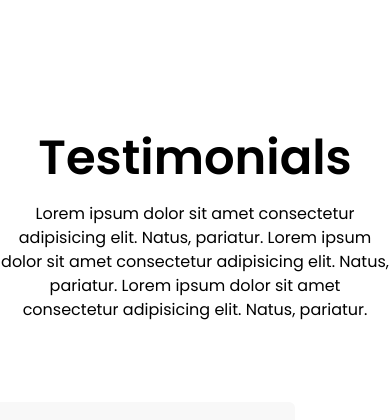
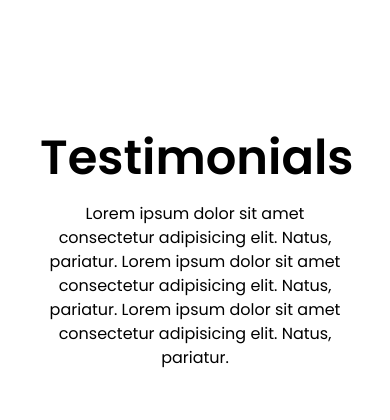
Before and after one commit to anisulislampranto/task-potential, a Next.js app: page / in a window 390 px wide. Shown: the part 6260-6680 px from the top of the page. Built offline with nearby package versions, Linux system fonts and the light colour scheme; grey boxes are pictures that could not be loaded.

Commit message:
testimonials heading padding x

```diff
--- a/src/components/testimonials/TestimonialsClient.jsx
+++ b/src/components/testimonials/TestimonialsClient.jsx
@@ -38,7 +38,7 @@ const testimonialsData = {
 export default function TestimonialsClient() {
     return (
         <div className='dark:bg-[#1e1e1e] py-20'>
-            <HeadingDescription heading={testimonialsData.heading} description={testimonialsData.description} className={'text-center max-w-3xl mx-auto '} />
+            <HeadingDescription heading={testimonialsData.heading} description={testimonialsData.description} className={'px-10 md:px-0 text-center max-w-3xl mx-auto '} />
             <Carousel carouselData={testimonialsData.testimonials} />
         </div>
     )
```
